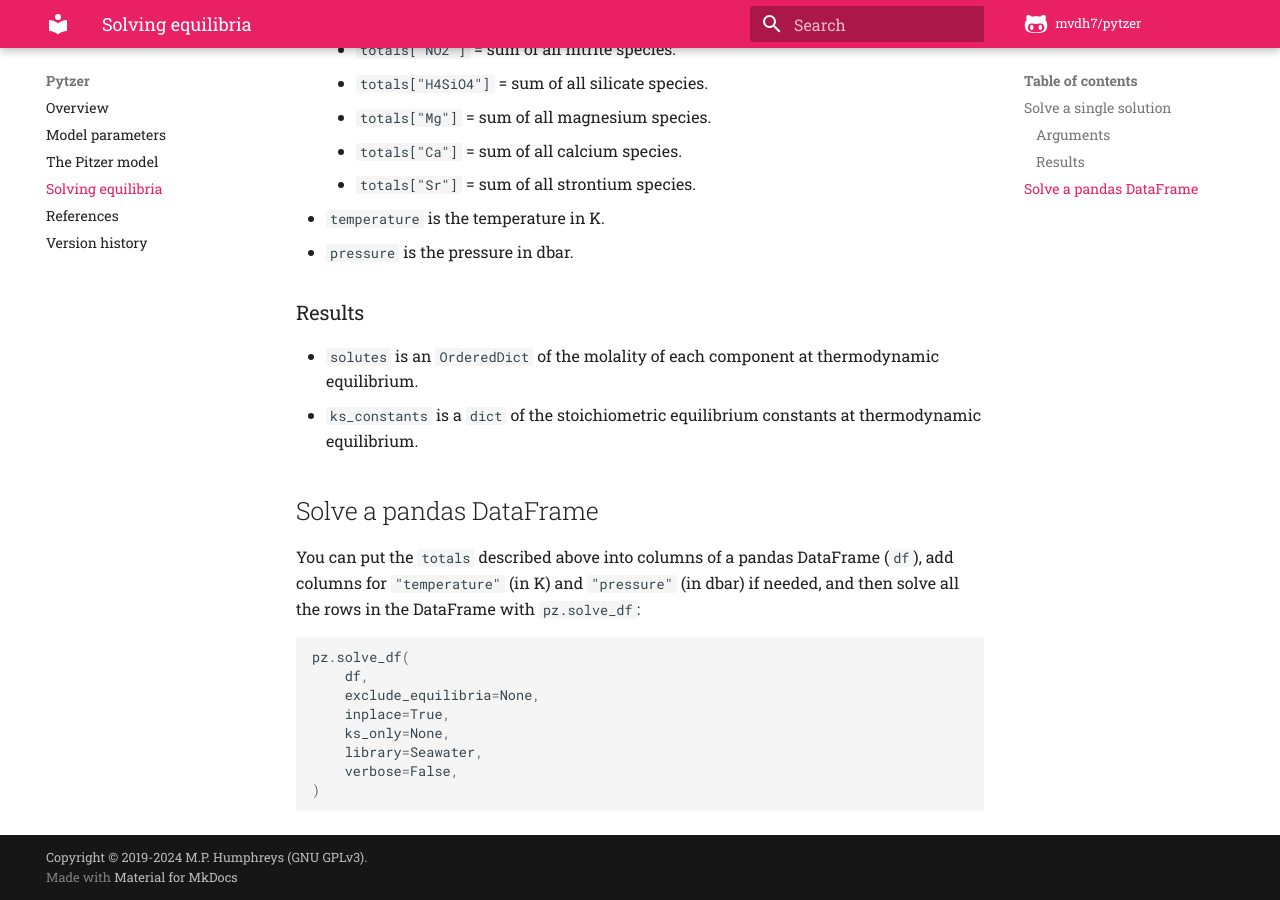
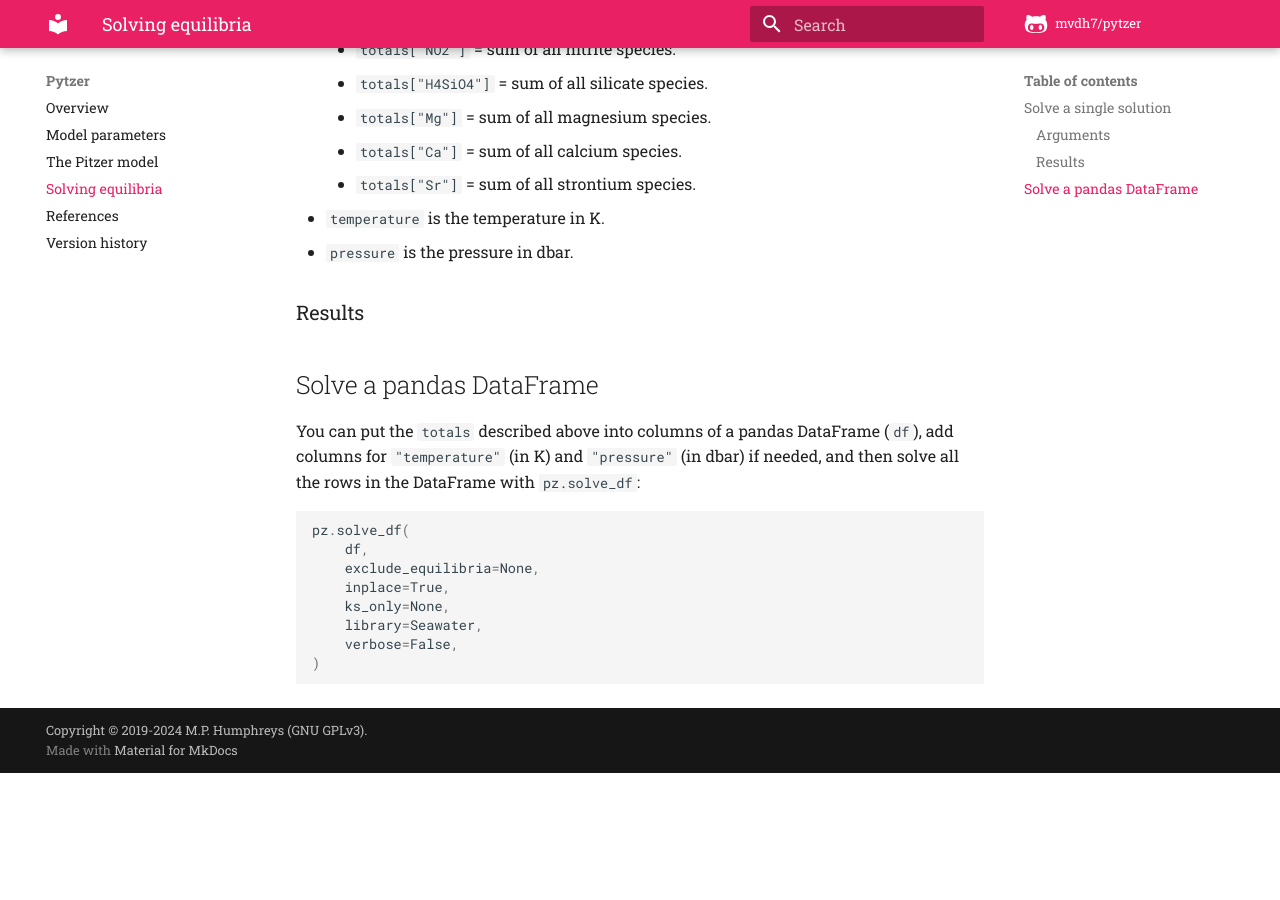
Before and after one commit to mvdh7/pytzer, an MkDocs documentation site: the page built from docs/equilibrate.md, in a window 1280 px wide and 900 px high, scrolled down 977 px. Built offline with MkDocs 1.6.1 and Material for MkDocs 9.7.7, drawn with Linux system fonts in a browser that asks for light colours; comment, search, counter and statistics services are not loaded; after the commit the page ends 1750 px from its top, so only the background shows below that.

Commit message:
Minor update

```diff
--- a/docs/equilibrate.md
+++ b/docs/equilibrate.md
@@ -38,8 +38,7 @@ scr = pz.solve(
 
 ### Results
 
-  * `solutes` is an `OrderedDict` of the molality of each component at thermodynamic equilibrium.
-  * `ks_constants` is a `dict` of the stoichiometric equilibrium constants at thermodynamic equilibrium.
+
 
 ## Solve a pandas DataFrame
 
```
